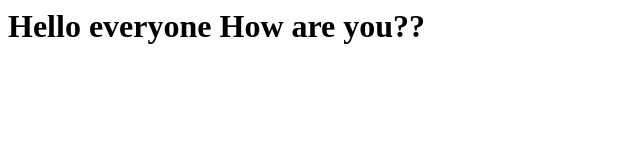
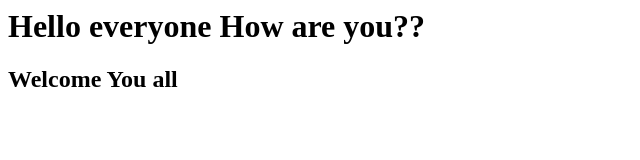
Before and after one commit to shubhamroy01/magneto, a plain HTML site: page index.html in a window 1280 px wide. Shown: the whole page, without its empty margins (0-640 px from the left). Drawn offline with Linux system fonts and the light colour scheme.

Commit message:
new heading
A heading is mentioned

```diff
--- a/index.html
+++ b/index.html
@@ -4,6 +4,7 @@
 		<h1>Hello everyone
 			How are you??
 		</h1>
+		<h2>Welcome You all</h2>
 	</body>
 	</head>
 </html>
```
